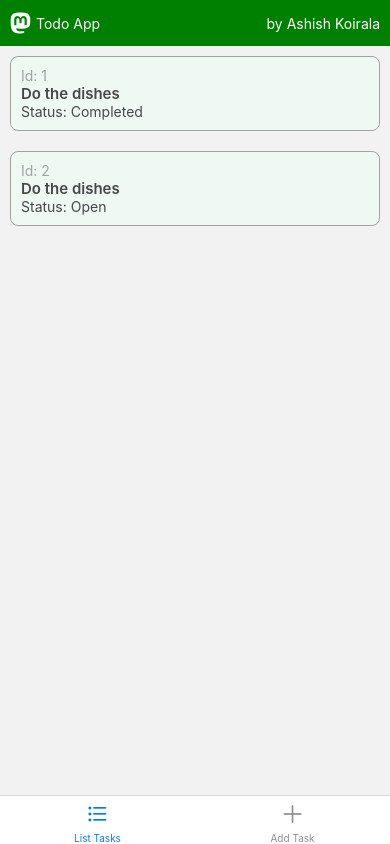
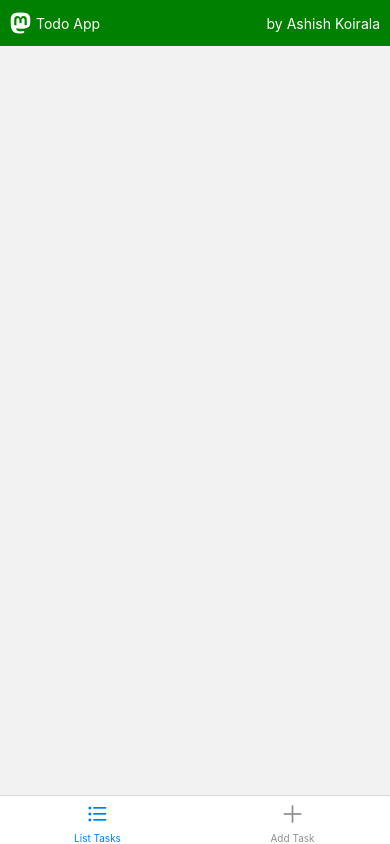
Before and after one commit to iamashish1/todo_app_react_native, a React Native app: screen / in a window 390 px wide. Built offline with nearby package versions, Linux system fonts and the light colour scheme.

Commit message:
added tab navigations

```diff
--- a/App.js
+++ b/App.js
@@ -1,4 +1,4 @@
-import { StyleSheet, Keyboard } from 'react-native';
+import { StyleSheet, Keyboard, SafeAreaView, StatusBar } from 'react-native';
 import { NavigationContainer } from '@react-navigation/native';
 import Todo from './src/pages/TodoListScreen'
 import AddTodoTask from './src/pages/AddTaskScreen';
@@ -7,13 +7,14 @@ import React, { useState } from 'react';
 import uuid from 'react-native-uuid';
 import { TODO_EMPTY_ERROR } from './utils/Constant';
 import { createBottomTabNavigator } from '@react-navigation/bottom-tabs';
+import HeaderComponent from './src/components/header/Header';
 const Tab = createBottomTabNavigator();
 
 export default function App() {
   const [text, setText] = useState('');
   const [isEnabled, changeStatus] = useState(false);
   const [error, setError] = useState('');
-  const [tasks, setTasks] = useState([{ id: 1, title: "Do the dishes", completed: true }, { id: 2, title: "Do the dishes", completed: false }]);
+  const [tasks, setTasks] = useState([]);
 
   const handleTextChange = (inputText) => {
     setText(inputText);
@@ -21,7 +22,8 @@ export default function App() {
 
 
   const toggleSwitch = () => {
-    changeStatus((previousState) => !previousState);
+    changeStatus(!isEnabled);
+
   };
 
 
@@ -35,7 +37,7 @@ export default function App() {
 
       //ADDING TASK HERE
 
-      setTasks((previousState) => [...previousState.concat({ id: randomId, title: text, status: isEnabled ? 'Completed' : 'Open', })])
+      setTasks((previousState) => [...previousState.concat({ id: randomId, title: text, completed: isEnabled })])
 
       Keyboard.dismiss();
       //Resetting the textinput and task status to initial state
@@ -65,7 +67,9 @@ export default function App() {
 
   }
 
-  return (
+  return (<SafeAreaView style={{ flex: 1 }}>
+    <StatusBar style="auto" />
+    <HeaderComponent />
     <NavigationContainer >
       <Tab.Navigator screenOptions={{ headerShown: false }}>
         <Tab.Screen name="List Tasks" options={
@@ -87,6 +91,8 @@ export default function App() {
         </Tab.Screen>
       </Tab.Navigator>
     </NavigationContainer>
+  </SafeAreaView>
+
 
   );
 
--- a/src/components/form/Form.js
+++ b/src/components/form/Form.js
@@ -5,8 +5,7 @@ import ErrorComponent, { } from '../error/Error'
 const FormComponent = ({ text, handleTextChange, isEnabled, toggleSwitch, addTodoTask, error }) => {
     return (
         <View style={formStyles.container}>
-            {/* short-circuit evaluation */}
-            {/* {error !== '' && <ErrorComponent message={error} />} */}
+
             <ErrorComponent message={error} />
             <TextInput
                 style={formStyles.input}
--- a/src/components/header/Header.js
+++ b/src/components/header/Header.js
@@ -3,12 +3,12 @@ import { View, Text } from 'react-native';
 import { FontAwesome5 } from '@expo/vector-icons';
 import { headerStyles } from './HeaderStyle';
 
-const HeaderComponent = ({ isAdd }) => {
+const HeaderComponent = () => {
     return (
         <View style={headerStyles.container}>
             <View style={headerStyles.leftContainer}>
                 <FontAwesome5 name="mastodon" size={24} color="white" />
-                <Text style={headerStyles.appText}>{isAdd == false ? "Todo App" : "Add Note"}</Text>
+                <Text style={headerStyles.appText}>Todo App</Text>
             </View>
             <Text style={headerStyles.appText} >by Ashish Koirala</Text>
         </View>
--- a/src/pages/AddTaskScreen.js
+++ b/src/pages/AddTaskScreen.js
@@ -2,12 +2,10 @@ import { View, StatusBar } from 'react-native';
 import Header from '../components/header/Header'
 import Form from '../components/form/Form'
 
+const AddTodoTask = (props) => {
 
-const AddTodoTask = (props) => {
     return (
         <View style={{ flex: 1 }}>
-            <StatusBar style="auto" />
-            <Header isAdd={true} />
             <Form error={props.error} addTodoTask={props.addTodoTask} handleTextChange={props.handleTextChange} isEnabled={props.isEnabled} text={props.text} toggleSwitch={props.toggleSwitch} />
         </View>
 
--- a/src/pages/CommonStyle.js
+++ b/src/pages/CommonStyle.js
@@ -1,12 +1,27 @@
 import { StyleSheet } from 'react-native';
 
 export const commonStyle = StyleSheet.create({
-
     rowContainer: {
+        paddingVertical:10,
         flexDirection: "row",
         alignItems: "flex-start",
-        justifyContent:"space-between"
+        justifyContent: "space-between"
 
     },
 
+    modalContainer: {
+        flex: 1,
+        alignSelf: 'center',
+        backgroundColor: 'transparent',
+        justifyContent: 'center',
+        alignItems: 'center',
+        padding: 10,
+        margin: 10
+    },
+
+    innerModalStyle: {
+        backgroundColor: 'white', padding: 20, borderRadius: 10
+
+    }
+
 });
--- a/src/pages/TodoListScreen.js
+++ b/src/pages/TodoListScreen.js
@@ -34,21 +34,17 @@ const TodoScreen = (props) => {
     ]);
   }
 
-  // console.log(selectedTask)
 
   return (
     <View style={{ flex: 1 }}>
-
-      <StatusBar style="auto" />
-      <Header isAdd={false} />
       <Modal
         visible={modalVisible}
         transparent={true}
         animationType='fade'
         onRequestClose={() => setModalVisible(!modalVisible)}
       >
-        <View style={{ flex: 1, justifyContent: 'center', alignItems: 'center' }}>
-          <View style={{ backgroundColor: 'white', padding: 20, borderRadius: 10 }}>
+        <View style={commonStyle.modalContainer}>
+          <View style={commonStyle.innerModalStyle}>
             <View style={commonStyle.rowContainer}><Text>{selectedTask ? selectedTask.title : ''}</Text>
               <Pressable onPress={() => setModalVisible(false)}>
                 <Entypo name="circle-with-cross" size={24} color="green" />
@@ -56,25 +52,19 @@ const TodoScreen = (props) => {
               </Pressable></View>
 
             <View style={commonStyle.rowContainer} >
-              <Text>Toggle Status</Text>
+              <Text>Toggle Status  </Text>
               <Switch
                 value={selectedTask && selectedTask.completed}
                 onValueChange={toggleStatus}
               />
             </View>
             <View style={commonStyle.rowContainer}>
-              <Text>Remove Task</Text>
+              <Text>Remove Task  </Text>
               <Pressable onPress={() => handleRemovePress()}>
                 <AntDesign name="delete" size={24} color="red" />
+              </Pressable>
+            </View>
 
-              </Pressable>
-              {/* <Pressable onPress={handleRemovePress}>  <AntDesign name="delete" size={24} color="red" /> </Pressable> */}
-
-            </View>
-            {/* <View style={commonStyle.rowContainer}>
-              <Text>Remove Task</Text>
-              <Pressable onPress={handleRemovePress}>  <AntDesign name="delete" size={24} color="red" /></Pressable>
-            </View> */}
           </View>
         </View>
       </Modal>
```
